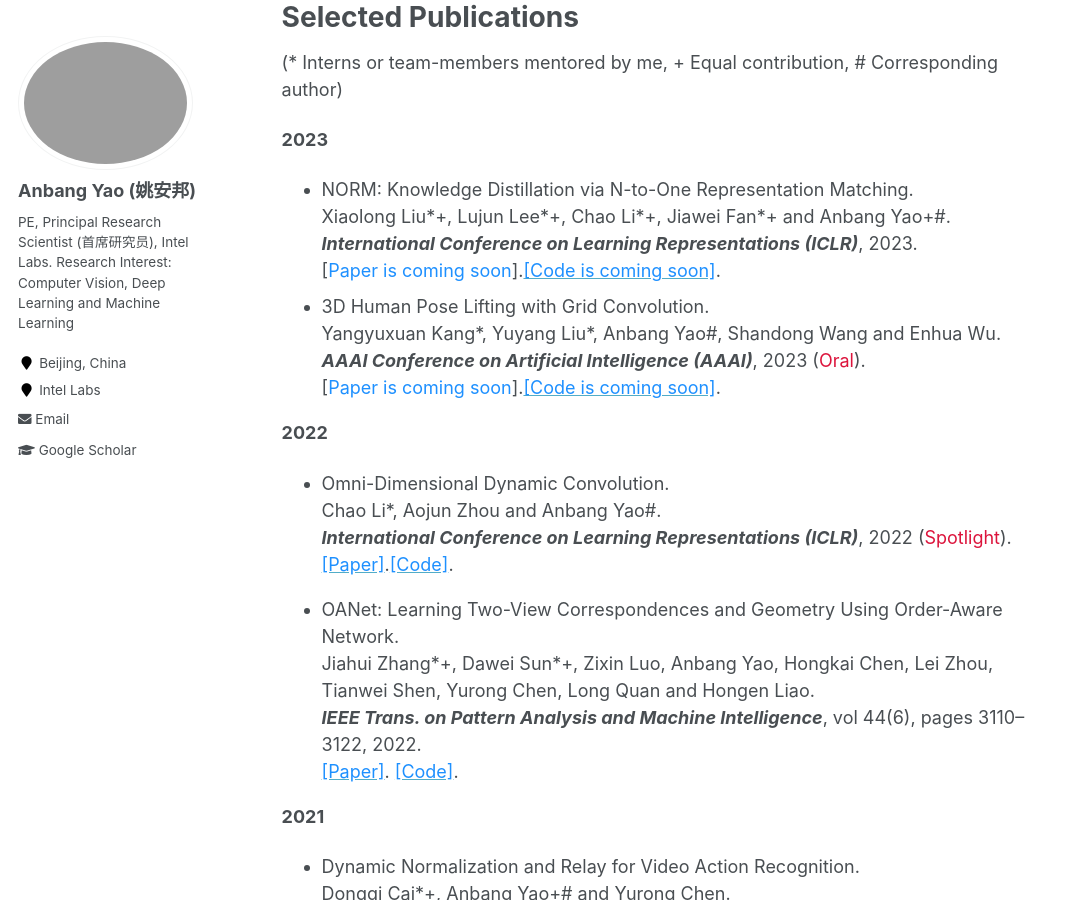
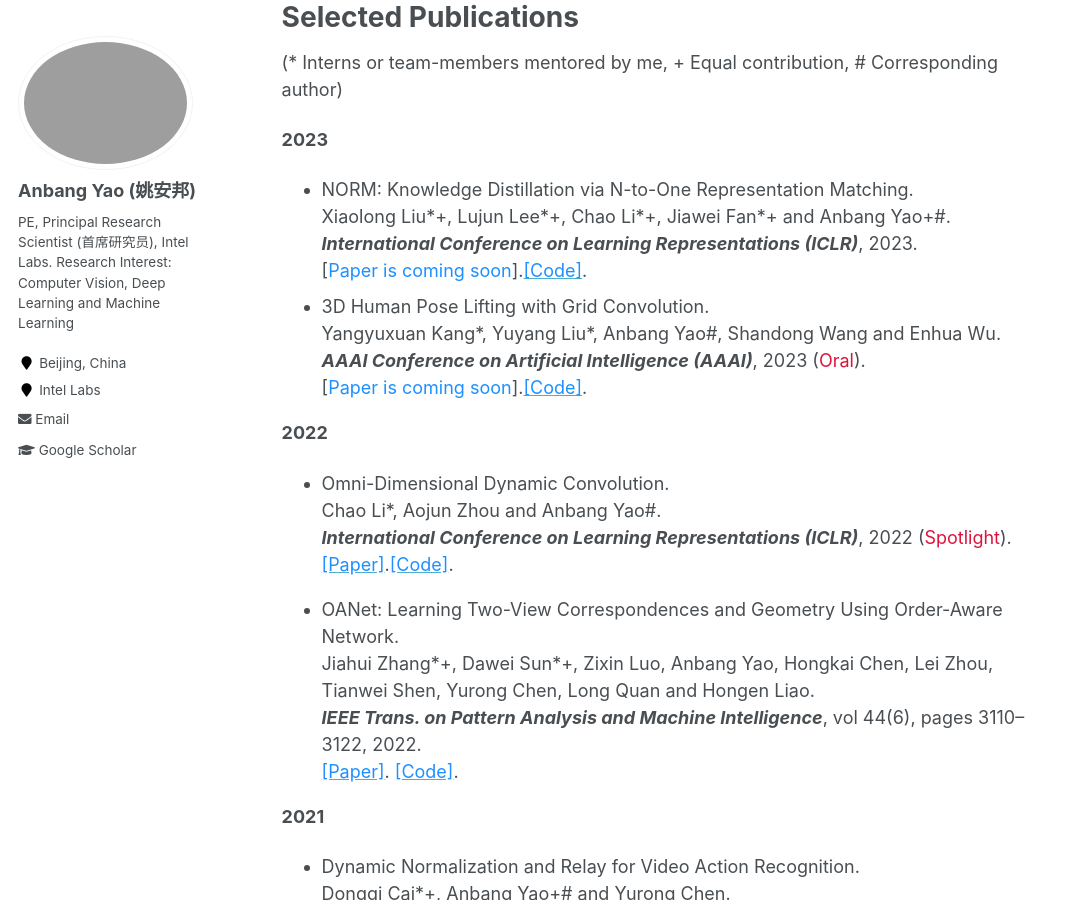
Before and after one commit to YaoAnbang/YaoAnbang.github.io, a Jekyll site: the page built from _pages/about.md, in a window 1280 px wide and 900 px high, scrolled down 1955 px. Shown: the whole window, without its empty margins (0-1070 px from the left). Built offline with Jekyll 4.4.1, drawn with Linux system fonts in a browser that asks for light colours.

Commit message:
Update about.md

```diff
--- a/_pages/about.md
+++ b/_pages/about.md
@@ -52,8 +52,8 @@
 
 **2023**
 <!-- <blockquote> -->
-+ NORM: Knowledge Distillation via N-to-One Representation Matching.<br> Xiaolong Liu\*\+, Lujun Lee\*\+, Chao Li\*\+, Jiawei Fan\*\+ and Anbang Yao\+\#.<br><em>**International Conference on Learning Representations (ICLR)**</em>, 2023.<br> [<font color="DodgerBlue">Paper is coming soon</font>].[<font color="DodgerBlue">[Code is coming soon]</font>](https://github.com/OSVAI/NORM).<br>
-+ 3D Human Pose Lifting with Grid Convolution.<br> Yangyuxuan Kang\*, Yuyang Liu\*, Anbang Yao\#, Shandong Wang and Enhua Wu.<br><em>**AAAI Conference on Artificial Intelligence (AAAI)**</em>, 2023 (<font color="Crimson">Oral</font>).<br> [<font color="DodgerBlue">Paper is coming soon</font>].[<font color="DodgerBlue">[Code is coming soon]</font>](https://github.com/OSVAI/GridConv).<br>
++ NORM: Knowledge Distillation via N-to-One Representation Matching.<br> Xiaolong Liu\*\+, Lujun Lee\*\+, Chao Li\*\+, Jiawei Fan\*\+ and Anbang Yao\+\#.<br><em>**International Conference on Learning Representations (ICLR)**</em>, 2023.<br> [<font color="DodgerBlue">Paper is coming soon</font>].[<font color="DodgerBlue">[Code]</font>](https://github.com/OSVAI/NORM).<br>
++ 3D Human Pose Lifting with Grid Convolution.<br> Yangyuxuan Kang\*, Yuyang Liu\*, Anbang Yao\#, Shandong Wang and Enhua Wu.<br><em>**AAAI Conference on Artificial Intelligence (AAAI)**</em>, 2023 (<font color="Crimson">Oral</font>).<br> [<font color="DodgerBlue">Paper is coming soon</font>].[<font color="DodgerBlue">[Code]</font>](https://github.com/OSVAI/GridConv).<br>
 <!--</blockquote> -->
 
 **2022**<!-- <blockquote> -->
```
